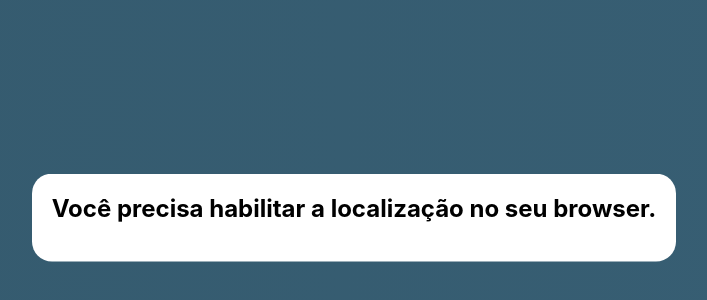
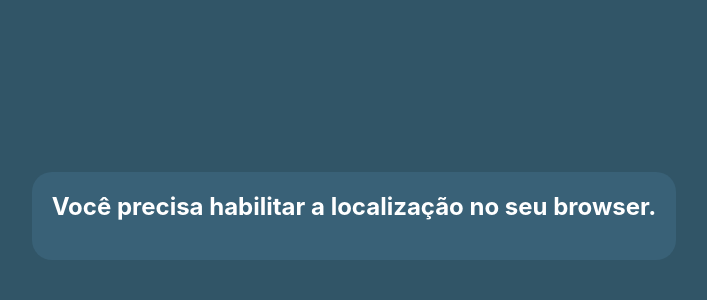
Before and after one commit to 21fernandinhow/wheater, a React (Create React App) app: page / in a window 1280 px wide. Shown: the part 184-484 px from the top of the page, without its empty margins (286-993 px from the left). Built offline with nearby package versions, Linux system fonts and the light colour scheme; no server answers.

Commit message:
change colors

```diff
--- a/src/App.css
+++ b/src/App.css
@@ -1,10 +1,10 @@
 #main{
   margin: 10px;
   padding: 20px;
-  background-color: #ffffff;
+  background-color: #396177;
+  color: #dbdbdb;
   border-radius: 20px;
   min-width: 265px;
-  animation: float 5s ease-in-out infinite;
 }
 
 h1, h4, p{
@@ -13,10 +13,10 @@ h1, h4, p{
 
 h1{
   margin-top: 0px;
+  color: #ffffff;
 }
 
 h1:hover{
-  color: #416f87;
   font-size: 1.8rem;
   transition: 0.5s;
 }
@@ -24,6 +24,7 @@ h1:hover{
 hr{
   border: 2px solid #416f87;
   width: 80%;
+  animation: animation 5s ease-in-out infinite;
 }
 
 li{
@@ -52,14 +53,14 @@ a:hover{
   transition: 0.4s;
 }
 
-@keyframes float{
+@keyframes animation{
   0%{
-      transform: translatey(0px);
+      width: 60%;
   }
   50%{
-      transform: translatey(20px);
+      width: 85%;
   }
   100%{
-      transform: translatey(0px);
+      width: 60%;
   }
 }
--- a/src/index.css
+++ b/src/index.css
@@ -9,31 +9,10 @@ body {
   justify-content: center;
   align-items: center;
   min-height: 100vh;
-  background: linear-gradient(270deg, #416f87, #396177, #315567);
-  background-size: 600% 600%;
-
-  -webkit-animation: AnimationName 5s ease infinite;
-  -moz-animation: AnimationName 5s ease infinite;
-  animation: AnimationName 5s ease infinite;
+  background-color: #315567;
 }
 
 code {
   font-family: source-code-pro, Menlo, Monaco, Consolas, 'Courier New',
     monospace;
 }
-
-@-webkit-keyframes AnimationName {
-  0%{background-position:0% 50%}
-  50%{background-position:100% 50%}
-  100%{background-position:0% 50%}
-}
-@-moz-keyframes AnimationName {
-  0%{background-position:0% 50%}
-  50%{background-position:100% 50%}
-  100%{background-position:0% 50%}
-}
-@keyframes AnimationName {
-  0%{background-position:0% 50%}
-  50%{background-position:100% 50%}
-  100%{background-position:0% 50%}
-}
```
Also changed, not shown: 1 other file (tests, documents, lock files or other folders).
